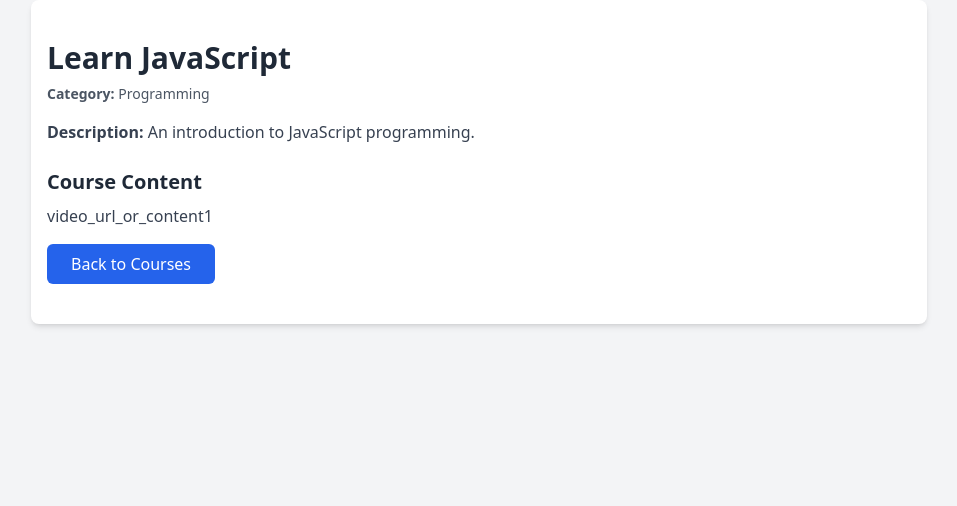
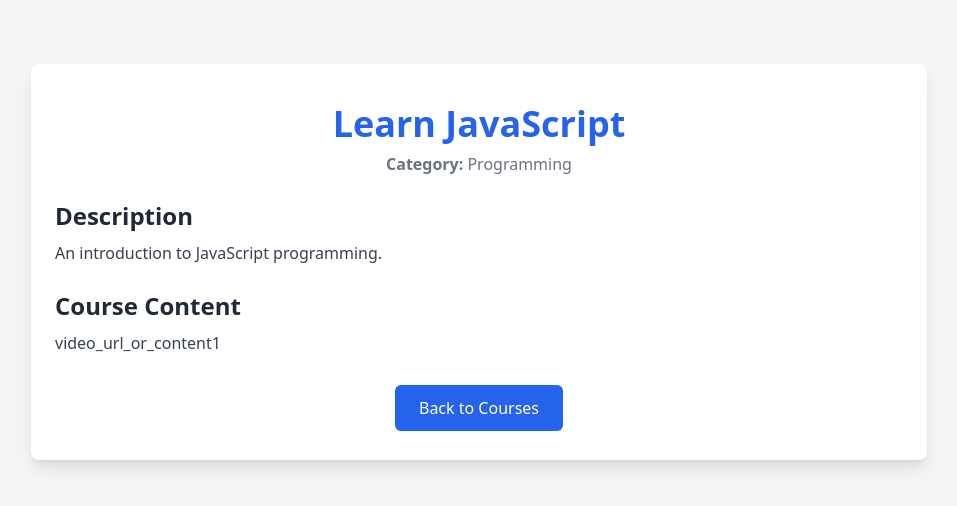
Before and after one commit to Youcode-Classe-E-2024-2025/abdelali_latifi_youdemy, a PHP site: page /public/course-details.php?id=1 in a window 1280 px wide. Shown: the top 506 px of the page, without its empty margins (161-1118 px from the left). Run offline with PHP 8.4, Linux system fonts and the light colour scheme; data comes from the database, SQL or seed files in the repository; some libraries are stand-ins or nearby versions.

Commit message:
amélioration de l-interface pour le détaille de cours

```diff
--- a/public/course-details.php
+++ b/public/course-details.php
@@ -29,21 +29,28 @@ try {
     <script src="https://cdn.tailwindcss.com"></script>
 </head>
 <body class="bg-gray-100">
-    <div class="max-w-4xl mx-auto px-4 py-10 bg-white shadow-md rounded-lg">
-        <h1 class="text-3xl font-bold text-gray-800"><?= htmlspecialchars($courseDetails['title']) ?></h1>
-        <p class="text-sm text-gray-600 mt-2">
+    <div class="max-w-4xl mx-auto px-6 py-10 bg-white shadow-lg rounded-lg mt-16">
+        <h1 class="text-4xl font-bold text-blue-600 text-center"><?= htmlspecialchars($courseDetails['title']) ?></h1>
+        <p class="text-center text-gray-500 mt-2">
             <strong>Category:</strong> <?= htmlspecialchars($courseDetails['category_name'] ?? 'Uncategorized') ?>
         </p>
-        <p class="text-gray-700 mt-4">
-            <strong>Description:</strong> <?= nl2br(htmlspecialchars($courseDetails['description'])) ?>
-        </p>
         <div class="mt-6">
-            <h2 class="text-xl font-semibold text-gray-800">Course Content</h2>
-            <p class="mt-2 text-gray-700"><?= nl2br(htmlspecialchars($courseDetails['content'])) ?></p>
+            <h2 class="text-2xl font-semibold text-gray-800">Description</h2>
+            <p class="mt-2 text-gray-700 leading-relaxed">
+                <?= nl2br(htmlspecialchars($courseDetails['description'])) ?>
+            </p>
         </div>
-            <a href="student-dashboard.php" class="mt-4 inline-block bg-blue-600 text-white px-6 py-2 rounded-md hover:bg-blue-700">
-            Back to Courses
-        </a>
+        <div class="mt-6">
+            <h2 class="text-2xl font-semibold text-gray-800">Course Content</h2>
+            <p class="mt-2 text-gray-700 leading-relaxed">
+                <?= nl2br(htmlspecialchars($courseDetails['content'])) ?>
+            </p>
+        </div>
+        <div class="text-center mt-10">
+            <a href="student-dashboard.php" class="bg-blue-600 text-white px-6 py-3 rounded-md hover:bg-blue-700 focus:outline-none focus:ring-2 focus:ring-blue-400">
+                Back to Courses
+            </a>
+        </div>
     </div>
 </body>
 </html>
```
